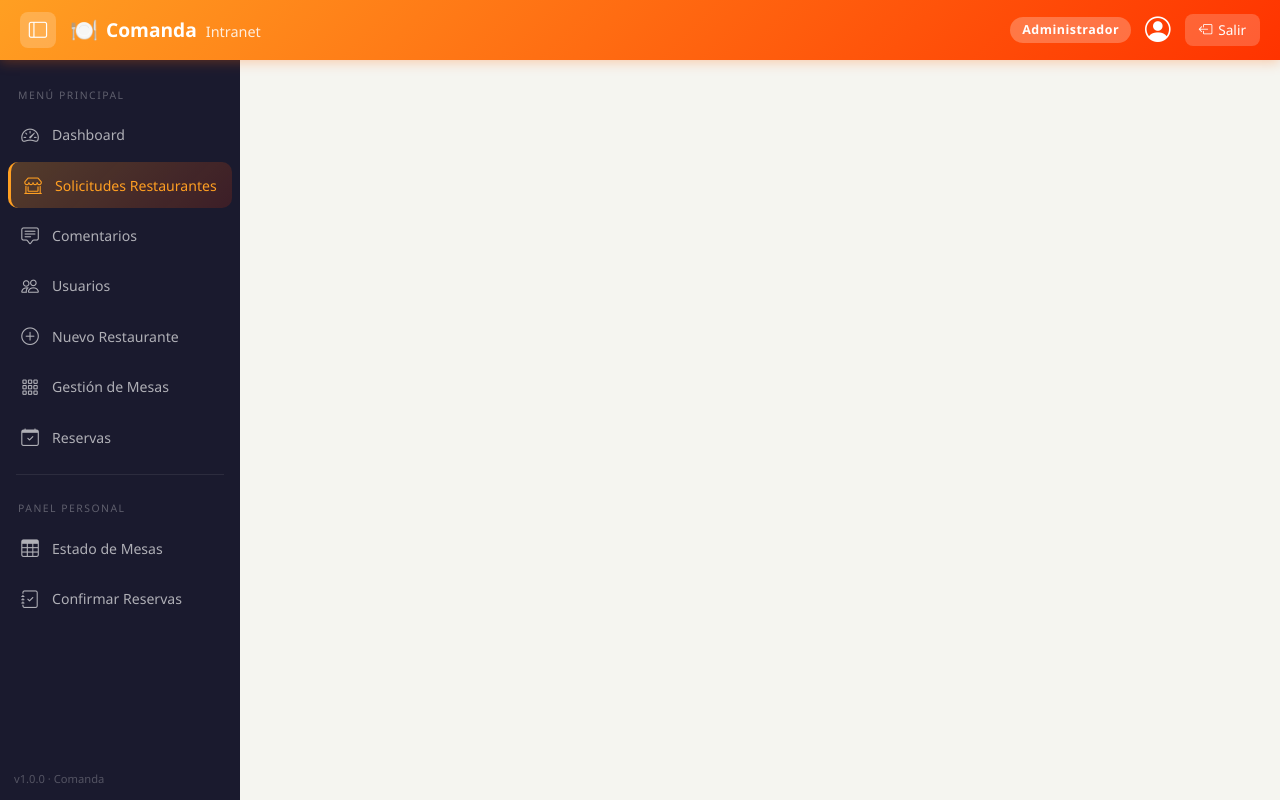
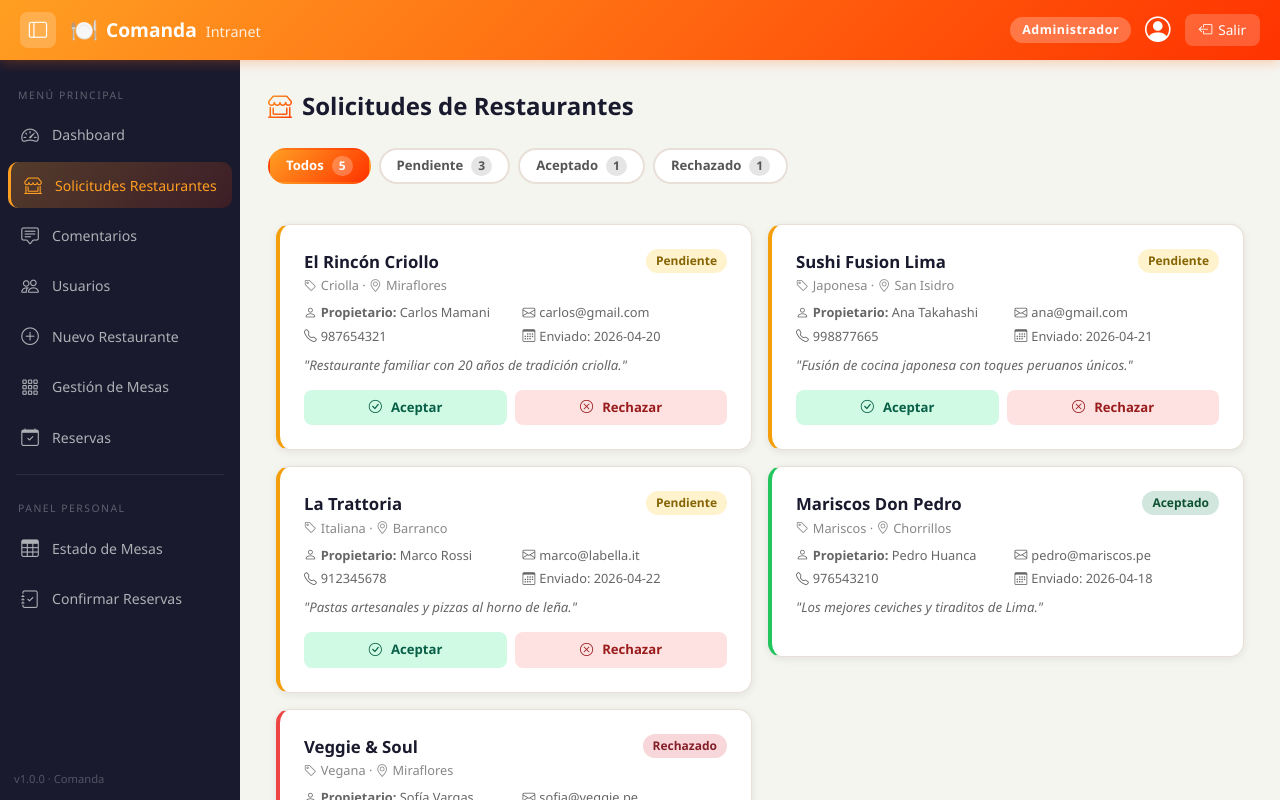
Before and after one commit to TafurPanduroJuan/FrontSistemaReserva, a React (Vite) app in the folder FrontComanda/: page /intranet/restaurantes-solicitudes in a window 1280 px wide. Built offline with nearby package versions, Linux system fonts and the light colour scheme.

Commit message:
Creacion Apartado SolicitudesRestaurantes

```diff
--- a/FrontComanda/src/pages/intranet/SolicitudesRestaurantes.jsx
+++ b/FrontComanda/src/pages/intranet/SolicitudesRestaurantes.jsx
@@ -1,4 +1,118 @@
-function SolicitudesRestaurantes(){
+import React, { useState } from "react";
 
+const mockSolicitudes = [
+  { id: 1, nombre: "El Rincón Criollo", propietario: "Carlos Mamani", email: "carlos@gmail.com", tipo: "Criolla", ciudad: "Miraflores", telefono: "987654321", descripcion: "Restaurante familiar con 20 años de tradición criolla.", fecha: "2026-04-20", estado: "pendiente" },
+  { id: 2, nombre: "Sushi Fusion Lima", propietario: "Ana Takahashi", email: "ana@gmail.com", tipo: "Japonesa", ciudad: "San Isidro", telefono: "998877665", descripcion: "Fusión de cocina japonesa con toques peruanos únicos.", fecha: "2026-04-21", estado: "pendiente" },
+  { id: 3, nombre: "La Trattoria", propietario: "Marco Rossi", email: "marco@labella.it", tipo: "Italiana", ciudad: "Barranco", telefono: "912345678", descripcion: "Pastas artesanales y pizzas al horno de leña.", fecha: "2026-04-22", estado: "pendiente" },
+  { id: 4, nombre: "Mariscos Don Pedro", propietario: "Pedro Huanca", email: "pedro@mariscos.pe", tipo: "Mariscos", ciudad: "Chorrillos", telefono: "976543210", descripcion: "Los mejores ceviches y tiraditos de Lima.", fecha: "2026-04-18", estado: "aceptado" },
+  { id: 5, nombre: "Veggie & Soul", propietario: "Sofía Vargas", email: "sofia@veggie.pe", tipo: "Vegana", ciudad: "Miraflores", telefono: "945612378", descripcion: "Cocina vegana de autor con ingredientes orgánicos.", fecha: "2026-04-15", estado: "rechazado" },
+];
+
+export default function SolicitudesRestaurantes() {
+  const [solicitudes, setSolicitudes] = useState(mockSolicitudes);
+  const [filtro, setFiltro] = useState("todos");
+  const [selected, setSelected] = useState(null);
+
+  const filtradas = solicitudes.filter(s => filtro === "todos" || s.estado === filtro);
+
+  const handleAccion = (id, accion) => {
+    setSolicitudes(prev => prev.map(s => s.id === id ? { ...s, estado: accion } : s));
+    setSelected(null);
+  };
+
+  return (
+    <div>
+      <div className="intra-page-header">
+        <div className="intra-page-title">
+          <i className="bi bi-shop-window"></i>
+          Solicitudes de Restaurantes
+        </div>
+      </div>
+
+      {/* Filtros */}
+      <div className="d-flex gap-2 mb-4 flex-wrap">
+        {["todos", "pendiente", "aceptado", "rechazado"].map(f => (
+          <button
+            key={f}
+            onClick={() => setFiltro(f)}
+            className={`filtro-btn ${filtro === f ? "active" : ""}`}
+          >
+            {f.charAt(0).toUpperCase() + f.slice(1)}
+            <span className="ms-2 filtro-count">
+              {f === "todos" ? solicitudes.length : solicitudes.filter(s => s.estado === f).length}
+            </span>
+          </button>
+        ))}
+      </div>
+
+      <div className="row g-3">
+        {filtradas.map(s => (
+          <div className="col-12 col-lg-6" key={s.id}>
+            <div className={`intra-card p-4 solicitud-card ${s.estado}`}>
+              <div className="d-flex justify-content-between align-items-start mb-2">
+                <div>
+                  <div style={{ fontWeight: 700, fontSize: "1.05rem", color: "#1a1a2e" }}>{s.nombre}</div>
+                  <div style={{ fontSize: "0.8rem", color: "#888", marginTop: 2 }}>
+                    <i className="bi bi-tag me-1"></i>{s.tipo} · <i className="bi bi-geo-alt me-1"></i>{s.ciudad}
+                  </div>
+                </div>
+                <span className={`status-badge badge-${s.estado}`}>
+                  {s.estado.charAt(0).toUpperCase() + s.estado.slice(1)}
+                </span>
+              </div>
+
+              <div className="solicit-detail-grid">
+                <div><i className="bi bi-person me-1"></i><strong>Propietario:</strong> {s.propietario}</div>
+                <div><i className="bi bi-envelope me-1"></i>{s.email}</div>
+                <div><i className="bi bi-telephone me-1"></i>{s.telefono}</div>
+                <div><i className="bi bi-calendar3 me-1"></i>Enviado: {s.fecha}</div>
+              </div>
+
+              <p style={{ fontSize: "0.83rem", color: "#666", fontStyle: "italic", margin: "10px 0 14px" }}>
+                "{s.descripcion}"
+              </p>
+
+              {s.estado === "pendiente" && (
+                <div className="d-flex gap-2">
+                  <button className="btn-accion btn-aceptar flex-fill" onClick={() => handleAccion(s.id, "aceptado")}>
+                    <i className="bi bi-check-circle me-1"></i> Aceptar
+                  </button>
+                  <button className="btn-accion btn-rechazar flex-fill" onClick={() => handleAccion(s.id, "rechazado")}>
+                    <i className="bi bi-x-circle me-1"></i> Rechazar
+                  </button>
+                </div>
+              )}
+            </div>
+          </div>
+        ))}
+
+        {filtradas.length === 0 && (
+          <div className="col-12 text-center py-5 text-muted">
+            <i className="bi bi-inbox" style={{ fontSize: "3rem" }}></i>
+            <p className="mt-2">No hay solicitudes en este estado.</p>
+          </div>
+        )}
+      </div>
+
+      <style>{`
+        .filtro-btn {
+          padding: 6px 16px; border-radius: 20px; border: 2px solid #e8e0d8;
+          background: white; font-size: 0.82rem; font-weight: 600; cursor: pointer;
+          display: flex; align-items: center; transition: all 0.2s; color: #555;
+        }
+        .filtro-btn:hover { border-color: #ff9f22; color: #ff6b00; }
+        .filtro-btn.active { background: linear-gradient(135deg, #ff9f22, #ff3300); color: white; border-color: transparent; }
+        .filtro-count { background: rgba(0,0,0,0.1); border-radius: 10px; padding: 1px 7px; font-size: 0.75rem; }
+        .filtro-btn.active .filtro-count { background: rgba(255,255,255,0.25); }
+        .solicit-detail-grid { display: grid; grid-template-columns: 1fr 1fr; gap: 4px 14px; font-size: 0.8rem; color: #666; margin-bottom: 6px; }
+        .btn-accion { padding: 8px 14px; border-radius: 8px; border: none; font-size: 0.82rem; font-weight: 600; cursor: pointer; display: inline-flex; align-items: center; justify-content: center; gap: 5px; transition: all 0.2s; }
+        .btn-aceptar  { background: #d1fae5; color: #065f46; }
+        .btn-rechazar { background: #fee2e2; color: #991b1b; }
+        .btn-accion:hover { transform: scale(1.03); }
+        .solicitud-card.aceptado { border-left: 4px solid #22c55e; }
+        .solicitud-card.rechazado { border-left: 4px solid #ef4444; }
+        .solicitud-card.pendiente { border-left: 4px solid #f59e0b; }
+      `}</style>
+    </div>
+  );
 }
-export default SolicitudesRestaurantes;
```
